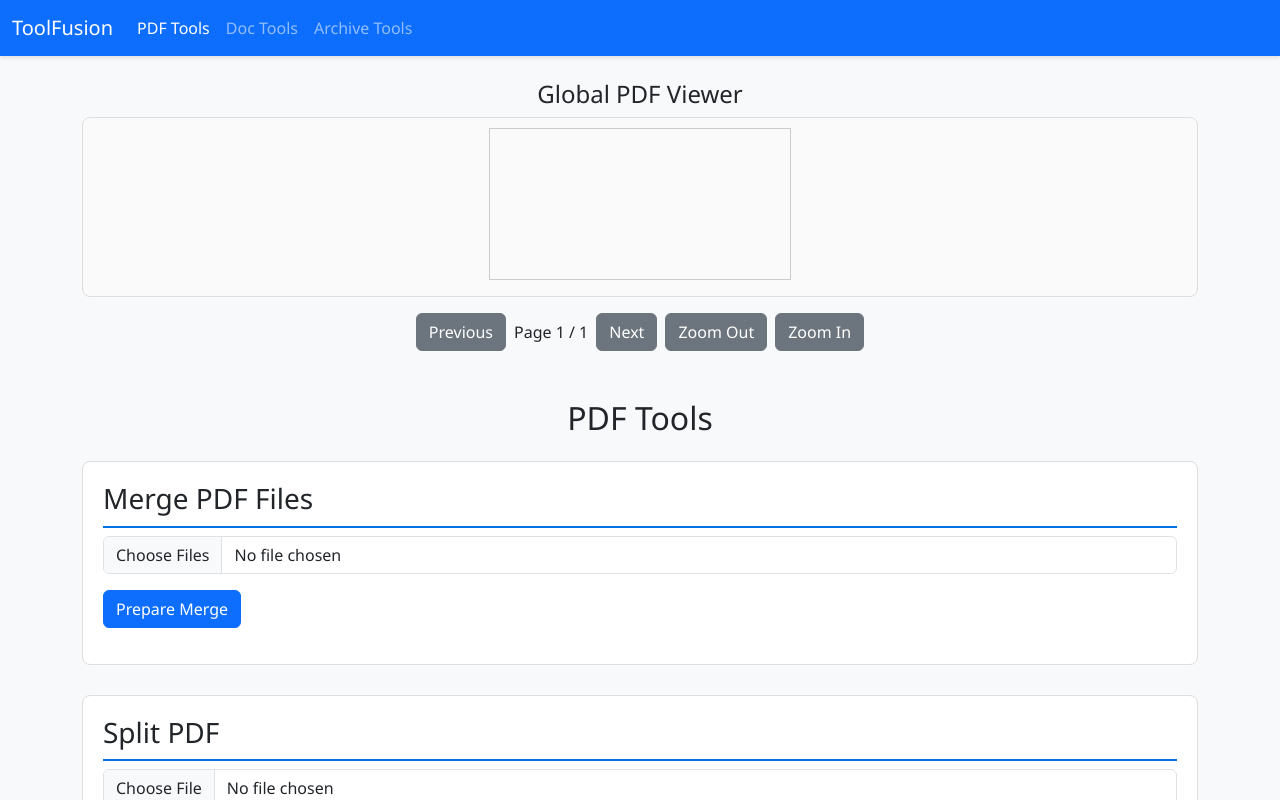
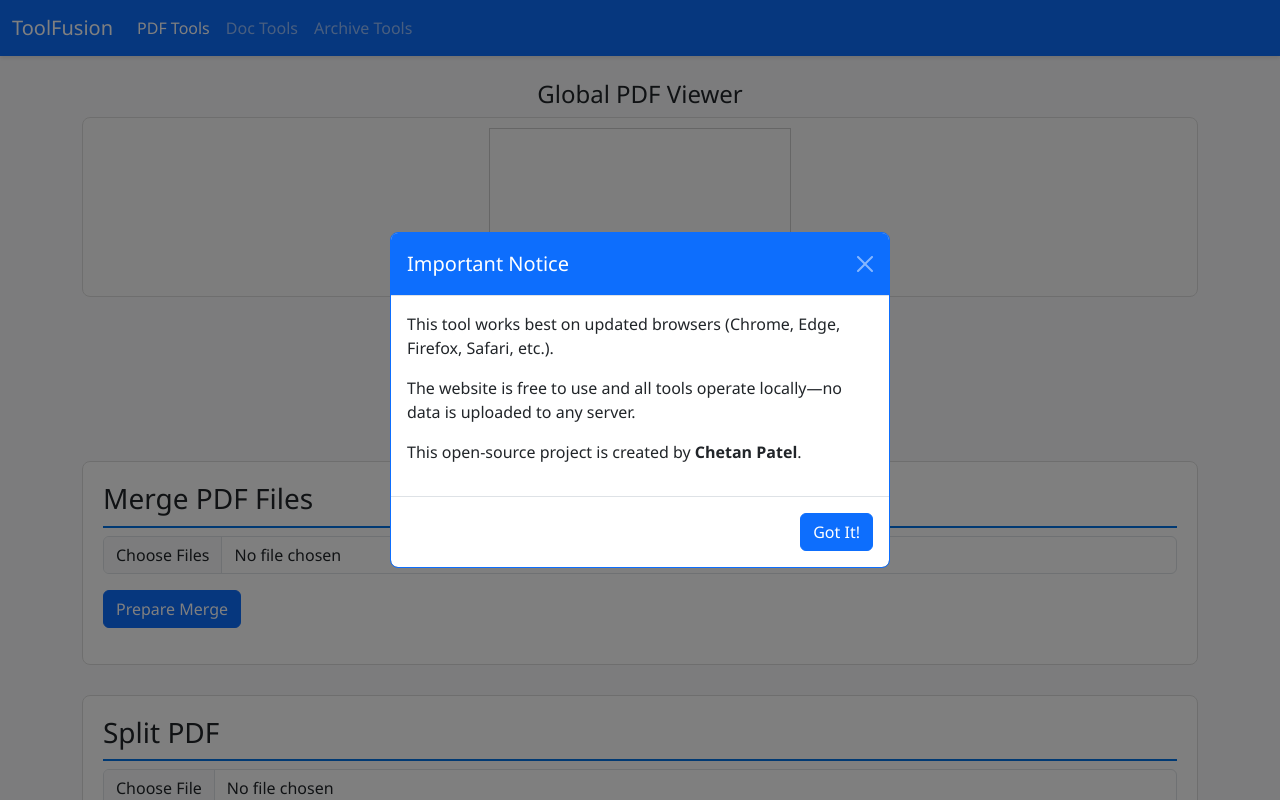
Before and after one commit to diwalinew/indisa, a plain HTML site: page tools/pdf-tools.html in a window 1280 px wide. Shown: the top 800 px of the page. Drawn offline with nearby package versions, Linux system fonts and the light colour scheme.

Commit message:
Update pdf-tools.html

```diff
--- a/tools/pdf-tools.html
+++ b/tools/pdf-tools.html
@@ -96,9 +96,9 @@
           <button type="button" class="btn-close btn-close-white" data-bs-dismiss="modal" aria-label="Close"></button>
         </div>
         <div class="modal-body">
-          <p>This tool works best on updated, popular browsers (Chrome, Edge, Firefox, Safari, etc.).</p>
-          <p>The website is free to use, and all tools work entirely locally (no server data upload).</p>
-          <p>This open-source project was created by <strong>Chetan Patel</strong>.</p>
+          <p>This tool works best on updated browsers (Chrome, Edge, Firefox, Safari, etc.).</p>
+          <p>The website is free to use and all tools operate locally—no data is uploaded to any server.</p>
+          <p>This open-source project is created by <strong>Chetan Patel</strong>.</p>
         </div>
         <div class="modal-footer">
           <button type="button" class="btn btn-primary" data-bs-dismiss="modal">Got It!</button>
@@ -211,7 +211,7 @@
           <button type="button" class="btn-close" data-bs-dismiss="modal" aria-label="Close"></button>
         </div>
         <div class="modal-body">
-          <p>Select the crop area using the draggable and resizable crop box. When you click "Crop PDF", the exact area you selected will be transferred to the numeric fields and used to crop every page.</p>
+          <p>Select the crop area using the draggable and resizable crop box. When you click "Crop PDF", your selected area will be transferred to the numeric fields and used to crop every page.</p>
           <div id="canvasContainer" class="position-relative">
             <canvas id="cropCanvas" style="border:1px solid #ccc; display:block; width:100%;"></canvas>
             <div class="crop-box"></div>
@@ -302,5 +302,11 @@
   <script src="https://cdnjs.cloudflare.com/ajax/libs/jspdf/2.5.1/jspdf.umd.min.js"></script>
   <!-- Our PDF Tools Script -->
   <script src="../assets/js/pdf-tools.js"></script>
+  <!-- Show Notice Modal on Page Load -->
+  <script>
+    window.addEventListener("DOMContentLoaded", () => {
+      new bootstrap.Modal(document.getElementById("noticeModal")).show();
+    });
+  </script>
 </body>
 </html>
```
